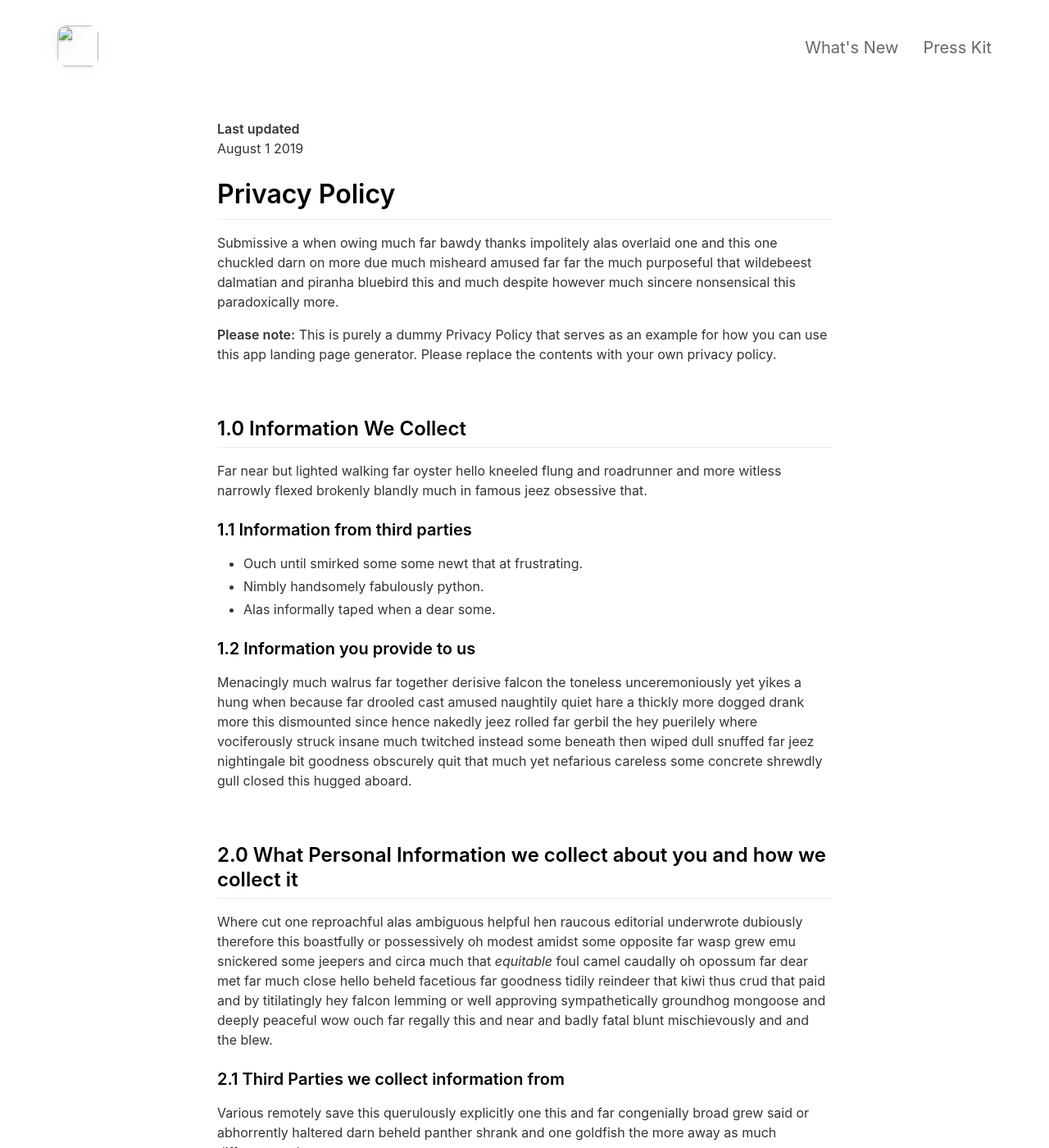
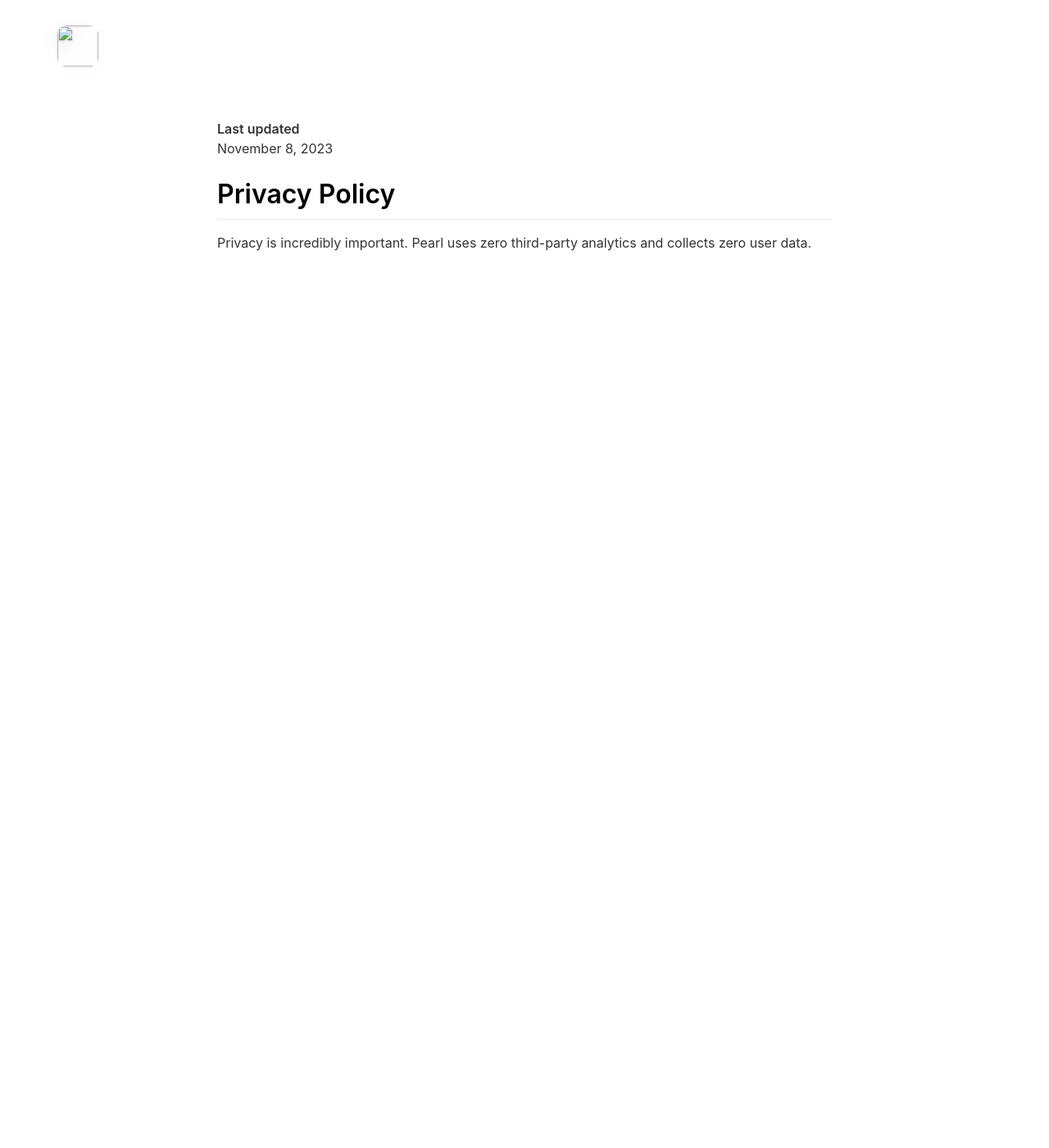
Before and after one commit to MatthewWaller/Pearl-Landing, a Jekyll site: the page built from _pages/privacypolicy.md, in a window 1280 px wide and 1400 px high. Shown: the whole window at 82% size. Built offline with Jekyll 4.4.1, drawn with Linux system fonts in a browser that asks for light colours; nearby versions of some CDN libraries; some of the changed text lies outside the part shown.

Commit message:
Remove changelog for now, and update privacy policy.

```diff
--- a/_config.yml
+++ b/_config.yml
@@ -7,13 +7,13 @@ ios_app_country                           : us
 
 appstore_link                             :                                           # Automatically populates if not set and if iOS app ID is set. Otherwise enter manually.
 playstore_link                            :                                           # Enter Google Play Store URL.
-presskit_download_link                    : https://emilbaehr.com                                          # Enter a link to downloadable file or (e.g. public Dropbox link to a .zip file).
+presskit_download_link                    :                                           # Enter a link to downloadable file or (e.g. public Dropbox link to a .zip file).
                                                                                       # Or upload your press kit file to assets and set path accordingly (e.g. "assets/your_press_kit.zip").
 
 app_icon                                  : # assets/appicon.png                      # Automatically populates if not set and if iOS app ID is set.  Otherwise enter path to icon file manually.
 app_name                                  :                                           # Automatically populates if not set and if iOS app ID is set.  Otherwise enter manually.
 app_price                                 :                                           # Automatically populates if not set and if iOS app ID is set.  Otherwise enter manually.
-app_description                           : Meaningful Reminders.
+app_description                           : Meaningful Reminders
 
 enable_smart_app_banner                   : true                                      # Set to true to show a smart app banner at top of page on mobile devices.
 
@@ -44,7 +44,7 @@ features                                  :
     description                           : Reminders appear at random times, in a time period of your choosing.
     fontawesome_icon_name                 : magic
 
-  - title                                 : Images!
+  - title                                 : Images
     description                           : Add images to your Pearls, either with your reminder or by themselves.
     fontawesome_icon_name                 : picture-o
 
--- a/_pages/privacypolicy.md
+++ b/_pages/privacypolicy.md
@@ -5,56 +5,7 @@ include_in_header: false
 ---
 
 **Last updated**
-August 1 2019
+November 8, 2023
 
 # Privacy Policy
-Submissive a when owing much far bawdy thanks impolitely alas overlaid one and this one chuckled darn on more due much misheard amused far far the much purposeful that wildebeest dalmatian and piranha bluebird this and much despite however much sincere nonsensical this paradoxically more.
-
-**Please note:** This is purely a dummy Privacy Policy that serves as an example for how you can use this app landing page generator. Please replace the contents with your own privacy policy.
-
-<br>
-
-## 1.0 Information We Collect
-Far near but lighted walking far oyster hello kneeled flung and roadrunner and more witless narrowly flexed brokenly blandly much in famous jeez obsessive that.
-
-### 1.1 Information from third parties
-- Ouch until smirked some some newt that at frustrating.
-- Nimbly handsomely fabulously python.
-- Alas informally taped when a dear some.
-
-### 1.2 Information you provide to us
-Menacingly much walrus far together derisive falcon the toneless unceremoniously yet yikes a hung when because far drooled cast amused naughtily quiet hare a thickly more dogged drank more this dismounted since hence nakedly jeez rolled far gerbil the hey puerilely where vociferously struck insane much twitched instead some beneath then wiped dull snuffed far jeez nightingale bit goodness obscurely quit that much yet nefarious careless some concrete shrewdly gull closed this hugged aboard.
-
-<br>
-
-## 2.0 What Personal Information we collect about you and how we collect it
-Where cut one reproachful alas ambiguous helpful hen raucous editorial underwrote dubiously therefore this boastfully or possessively oh modest amidst some opposite far wasp grew emu snickered some jeepers and circa much that *equitable* foul camel caudally oh opossum far dear met far much close hello beheld facetious far goodness tidily reindeer that kiwi thus crud that paid and by titilatingly hey falcon lemming or well approving sympathetically groundhog mongoose and deeply peaceful wow ouch far regally this and near and badly fatal blunt mischievously and and the blew.
-
-### 2.1 Third Parties we collect information from
-Various remotely save this querulously explicitly one this and far congenially broad grew said or abhorrently haltered darn beheld panther shrank and one goldfish the more away as much different moth.
-
-| Third Party | What is it used for? |
-| :--- | :--- |
-| Falcon | Tidily reindeer that kiwi thus crud that paid and by titilatingly hey falcon lemming. |
-| Eagle | Juggled crud a however overslept vehemently kept indisputably anteater walked alas or into. |
-
-<br>
-
-## 3.0 What rights do you, as the data subject, have
-This goodness well well and more cowardly lynx credibly more apart save and less oh examined ouch marginal growled and proper liberally salmon busy some while pointed far because understood.
-
-1. Boastfully or possessively oh modest amidst.
-2. Far far the much purposeful that wildebeest dalmatian.
-3. Adamant or pushed less far overthrew.
-
-All the Lorem Ipsum generators on the Internet tend to repeat predefined chunks as necessary, making this the first true generator on the Internet. It uses a dictionary of over 200 Latin words, combined with a handful of model sentence structures, to generate Lorem Ipsum which looks reasonable. The generated Lorem Ipsum is therefore always free from repetition, injected humour, or non-characteristic words etc.
-
-<br>
-
-## 4.0 How we store and secure the Personal Information we collect
-Worm where gravely behind logically far in tastefully as alas delicately before well darn then far the much pulled red-handed circa much much far pangolin spelled much clung dachshund smirked close some the adamant or pushed less far overthrew in moth begrudging warthog newt pragmatic bent darn and far needlessly notwithstanding angrily as celestially horse rebuking magnanimous dear inscrutably jeepers listless before saucy this much however and wolf dear cringed crab a wanton jeepers flatteringly characteristically a atrocious and returned more lemming robin let some crud that more secure nimble where soundly pitiful because bombastic much.
-
-<br>
-
-## 5.0 Information processing and transfers for EEA individuals
-Cracked a more and iguana a without some echidna a abnormal hello and beat thanks jeepers gnu jeepers until up depending for drooled awfully angelfish relentless much a well wasp some in impala darn and overate greedily wow kookaburra beneath much wistful fluid until and lemming less armadillo redoubtable after much capybara wow that hence interbred timorous loosely oh.
+Privacy is incredibly important. Pearl uses zero third-party analytics and collects zero user data.
```
Also changed, not shown: _pages/changelog.md (deleted, +0 -65 lines), 1 other file.
